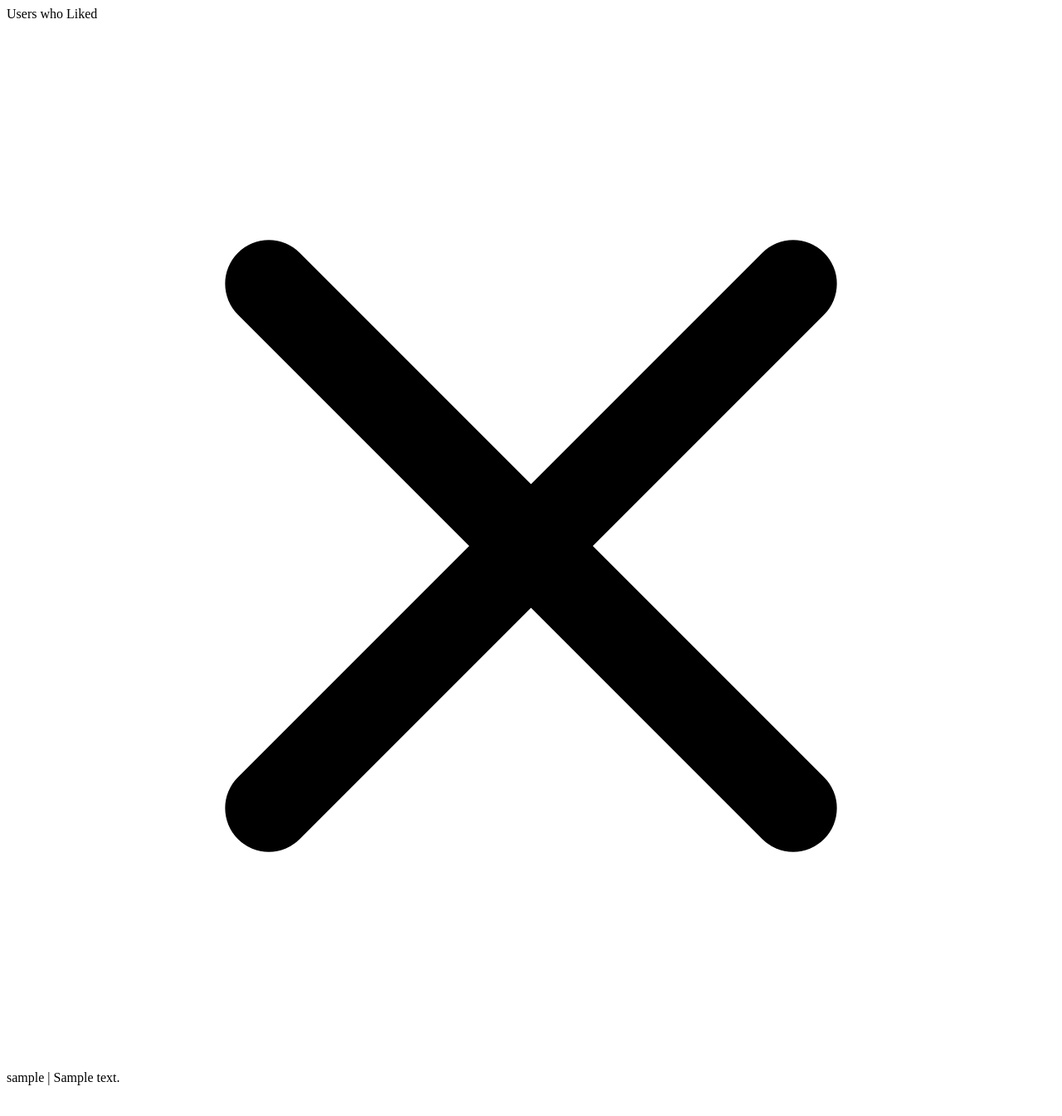
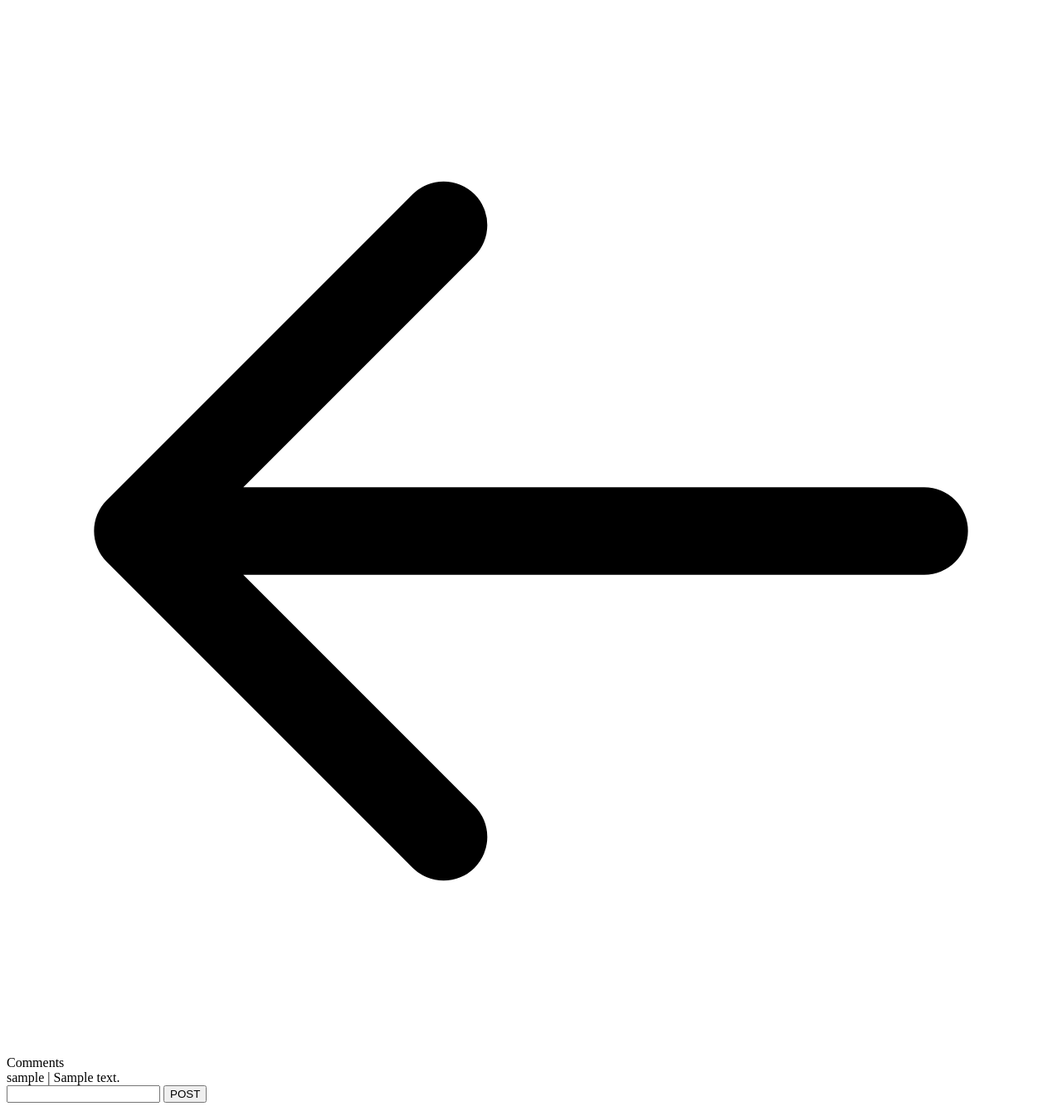
Before and after one commit to skazi019/Egamio, a Django app: page /get_comments_modal/1/ in a window 1280 px wide. Shown: the whole page at 83% size. Before the commit the page ends 1308 px from the top, so only its background shows below. Run offline with Django 3.2, Linux system fonts and the light colour scheme; tables that the repository leaves empty hold one stand-in row (values such as "Sample post").

Commit message:
Comment on post functionality complete

```diff
--- a/templates/likes.html
+++ b/templates/likes.html
@@ -2,5 +2,5 @@
     <button type="submit" hx-post="{% url 'get_users_liked_list' post.pk %}" hx-swap="outerHTML"
         hx-target="#likes-overlay-{{post.pk}}">
         {{ post.number_of_likes}} Like{{ post.number_of_likes|pluralize }}</button>
-    <div id="likes-overlay-{{post.pk}}"></div>
+    <div id="likes-overlay-{{post.pk}}" class="transition-all"></div>
 </div>
--- a/templates/modal_comments.html
+++ /dev/null
@@ -1,23 +0,0 @@
-<div id="comments-modal-{{post.pk}}"
-    class="bg-black bg-opacity-50 fixed inset-0 flex flex-col justify-center items-center">
-    <div class="max-w-sm max-h-sm w-3/4 mx-4 rounded-md bg-white">
-        <div
-            class="grid grid-cols-2 px-4 py-2 bg-gray-400 border border-gray-400 rounded-t-md items-center justify-items">
-            <div class="font-semibold justify-self-start">
-                Users who Liked
-            </div>
-            <div class="justify-self-end">
-                <svg xmlns="http://www.w3.org/2000/svg" class="h-6 w-6 cursor-pointer" fill="none" viewBox="0 0 24 24"
-                    stroke="currentColor" stroke-width="2" hx-post="{% url 'remove_comments_modal' post.pk %}"
-                    hx-target="#comments-modal-{{post.pk}}" hx-swap="outerHTML">
-                    <path stroke-linecap="round" stroke-linejoin="round" d="M6 18L18 6M6 6l12 12" />
-                </svg>
-            </div>
-        </div>
-        <div class="divide-y">
-            {% for comment in comments %}
-            <div class="p-2">{{comment.user_id.user.username}} | {{ comment.comment}}</div>
-            {% endfor %}
-        </div>
-    </div>
-</div>
--- /dev/null
+++ b/templates/modals/modal_comments.html
@@ -0,0 +1,43 @@
+<div id="comments-modal-{{post.pk}}"
+    class="bg-black bg-opacity-50 fixed inset-0 flex flex-col justify-center items-center">
+    <div class="max-w-sm max-h-sm overflow-scroll w-3/4 mx-4 rounded-md bg-white z-10">
+        <div class="flex flex-row items-center gap-2 px-4 py-2 bg-gray-400 border border-gray-400 rounded-t-md ">
+
+            <!-- Header section -->
+            <div>
+                <svg xmlns="http://www.w3.org/2000/svg" class="h-4 w-4 cursor-pointer" fill="none" viewBox="0 0 24 24"
+                    stroke="currentColor" stroke-width="2" hx-post="{% url 'remove_comments_modal' post.pk %}"
+                    hx-target="#comments-modal-{{post.pk}}" hx-swap="outerHTML">
+                    <path stroke-linecap="round" stroke-linejoin="round" d="M10 19l-7-7m0 0l7-7m-7 7h18" />
+                </svg>
+            </div>
+            <div class="font-semibold justify-self-start">
+                Comments
+            </div>
+        </div>
+
+        <!-- User comments -->
+        <div id="user-comments-{{post.pk}}" class="divide-y max-h-96 overflow-scroll">
+            {% if comments %}
+            {% for comment in comments %}
+            <div class="p-2">{{comment.user_id.user.username}} | {{ comment.comment}}</div>
+            {% endfor %}
+            {% else %}
+            <div class="p-2 text-gray-300 font-light text-center italic">Be the first to comment</div>
+            {% endif %}
+        </div>
+
+        <!-- Input box for comment -->
+        <div class="border-t">
+            <form class="flex flex-row justify-items items-center">
+                {% csrf_token %}
+                <!-- <span class="focus:outline-0 p-2 w-10/12 h-auto rounded-bl-md" id="user-comment"
+                    contenteditable=""></span> -->
+                <input type="text" name="user-comment" class="focus:outline-0 p-2 w-10/12 h-auto rounded-bl-md">
+                <button type="submit" hx-post="{% url 'add_comment_to_post' post.pk %}"
+                    hx-target="#user-comments-{{post.pk}}" hx-swap="beforeend" hx-include="#user-comment"
+                    class="block justify-self-end mx-1 text-blue-400 hover:text-blue-600">POST</button>
+            </form>
+        </div>
+    </div>
+</div>
--- /dev/null
+++ b/templates/partials/add_comment_to_post.html
@@ -0,0 +1 @@
+<div class="p-2">{{comment.user_id.user.username}} | {{ comment.comment}}</div>
--- a/v1/urls.py
+++ b/v1/urls.py
@@ -7,6 +7,7 @@
     remove_users_liked_list,
     get_comments_modal,
     remove_comments_modal,
+    add_comment_to_post,
 )
 
 urlpatterns = [
@@ -22,6 +23,11 @@
         name="remove_users_liked_list",
     ),
     path(
+        "add_comment_to_post/<int:pk>/",
+        add_comment_to_post,
+        name="add_comment_to_post",
+    ),
+    path(
         "remove_comments_modal/<int:pk>/",
         remove_comments_modal,
         name="remove_comments_modal",
--- a/v1/views.py
+++ b/v1/views.py
@@ -44,7 +44,7 @@
         user_action = "added"
     return render(
         request=request,
-        template_name="update_likes.html",
+        template_name="partials/update_likes.html",
         context={
             "post": post,
             "user_action": user_action,
@@ -57,7 +57,7 @@
     users = [user.user for user in post.post_likes.all()]
     return render(
         request=request,
-        template_name="modal_likes_list.html",
+        template_name="modals/modal_likes_list.html",
         context={
             "users": users,
             "post": post,
@@ -69,7 +69,7 @@
     post = Posts.objects.get(id=pk)
     return render(
         request=request,
-        template_name="update_users_liked_list.html",
+        template_name="partials/update_users_liked_list.html",
         context={"post": post},
     )
 
@@ -79,7 +79,7 @@
     post = Posts.objects.get(id=pk)
     return render(
         request=request,
-        template_name="modal_comments.html",
+        template_name="modals/modal_comments.html",
         context={
             "comments": comments,
             "post": post,
@@ -92,9 +92,24 @@
     post = Posts.objects.get(id=pk)
     return render(
         request=request,
-        template_name="update_comments.html",
+        template_name="partials/update_comments.html",
         context={
             "comments": comments,
             "post": post,
         },
     )
+
+
+def add_comment_to_post(request, pk):
+    if request.method == "POST":
+        user = request.user
+        user_profile = Profile.objects.get(user=user)
+        post = Posts.objects.get(pk=pk)
+        user_comment = request.POST.get("user-comment")
+        comment = Comments(user_id=user_profile, post_id=post, comment=user_comment)
+        comment.save()
+        return render(
+            request=request,
+            template_name="partials/add_comment_to_post.html",
+            context={"comment": comment},
+        )
```
Also changed, not shown: templates/modal_likes_list.html (deleted, +0 -23 lines), templates/modals/modal_likes_list.html (added, +22 -0 lines), templates/partials/update_comments.html (renamed from templates/update_comments.html), templates/partials/update_likes.html (renamed from templates/update_likes.html), templates/partials/update_users_liked_list.html (renamed from templates/update_users_liked_list.html).
